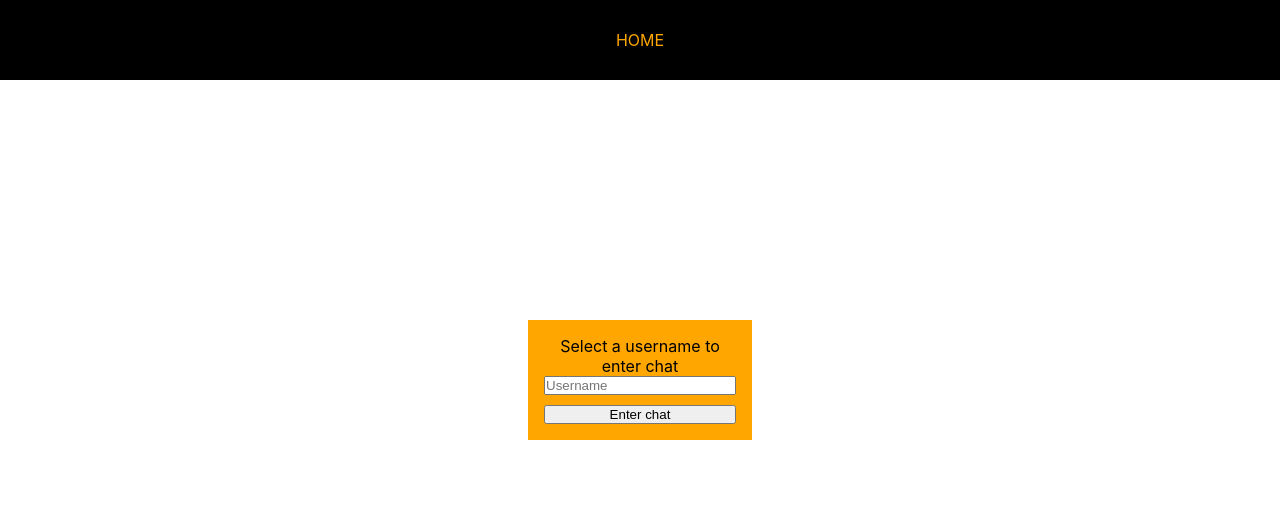
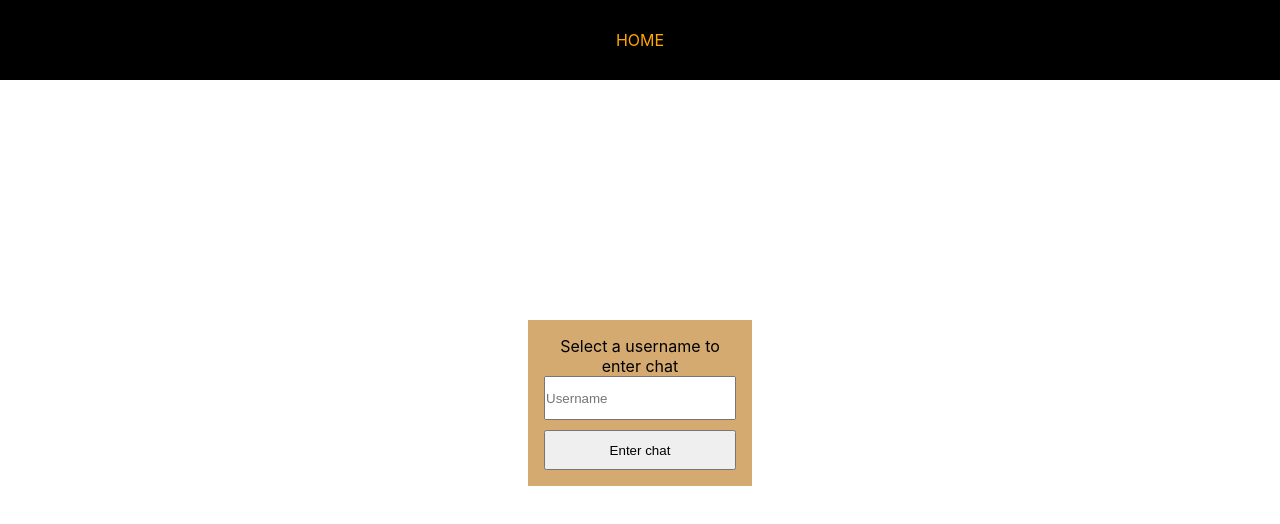
Before and after one commit to JesperGrank/chat-typescript-remake, a React (Create React App) app in the folder client/: page / in a window 1280 px wide. Shown: the top 524 px of the page. Built offline with nearby package versions, Linux system fonts and the light colour scheme; no server answers.

Commit message:
homepage and chatpage now uses same colors

```diff
--- a/client/src/App.css
+++ b/client/src/App.css
@@ -50,19 +50,24 @@ li, a {
   margin-top: 30vh;
   width: 15vw;
   padding: 1em;
-  background-color: rgb(255, 166, 0);
+  background-color:  #d4aa70;
   justify-content: space-evenly;
   flex-direction: column;
   align-content: space-between;
 }
 
+.inputSelectName{
+  height: 40px;
+}
+
 .btn-sub {
   flex: 1;
+  height: 200px;
   margin-top: 10px;
 }
 
 .btn-sub:hover {
-  background-color: #4CAF50;
+  background-color: #1ad421;
 }
 
 .chatSelectName{
@@ -81,7 +86,7 @@ li, a {
 }
 
 .btn-sub2:hover {
-  background-color: #4CAF50;
+  background-color: #1ad421;
 }
 
 .chatContainer {
@@ -113,7 +118,7 @@ li, a {
 }
 
 .chat-messages{
-  background-color: aquamarine;
+  background-color: #d4aa70;
   max-width: 30%;
   margin: 15px auto;
   border-radius: 10px;
--- a/client/src/pages/HomePage.tsx
+++ b/client/src/pages/HomePage.tsx
@@ -22,10 +22,11 @@ export default function HomePage() {
   return (
     <div>
 
+
       <div className="selectName">
       <label>{error ? error : "Select a username to enter chat"} </label>
-      <input type="text" placeholder="Username" value={userName} onChange={(e) => setUserName(e.target.value)}></input>
-      <button className="btn-sub" onClick={(e) => createUser(userName)}>Enter chat</button>
+      <input className="inputSelectName" type="text" placeholder="Username" value={userName} onChange={(e) => setUserName(e.target.value)}></input>
+      <button className="btn-sub2" onClick={(e) => createUser(userName)}>Enter chat</button>
       </div>
 
     </div>
```
